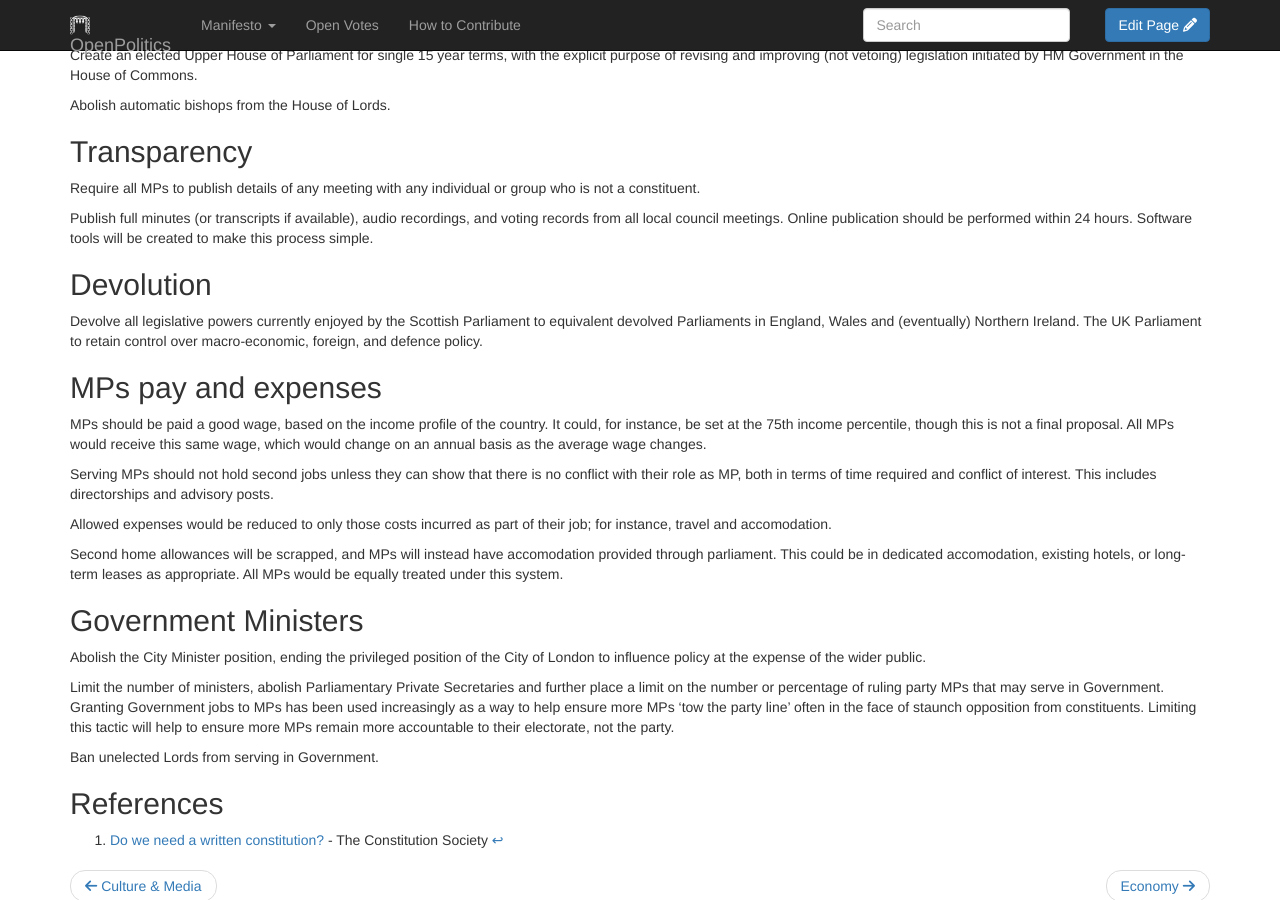
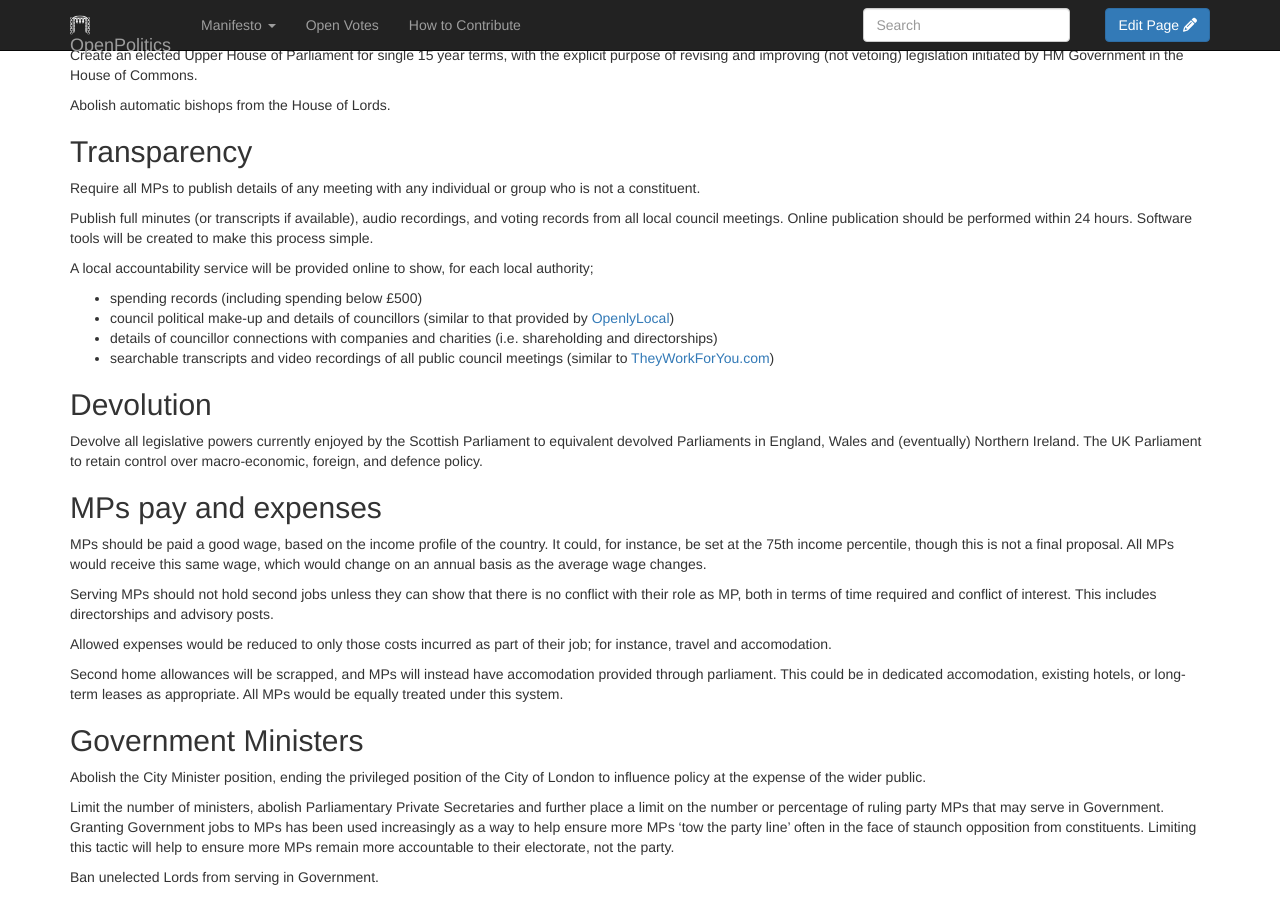
Before and after one commit to openpolitics/manifesto, a Jekyll site: the page built from manifesto/democracy.md, in a window 1280 px wide and 900 px high, scrolled down 1340 px. Built offline with Jekyll 4.4.1, drawn with Linux system fonts in a browser that asks for light colours; nearby versions of some CDN libraries; library files that are not in the unit come from our copies.

Commit message:
Local accountability service

```diff
--- a/manifesto/democracy.md
+++ b/manifesto/democracy.md
@@ -65,6 +65,13 @@ Require all MPs to publish details of any meeting with any individual or group w
 
 Publish full minutes (or transcripts if available), audio recordings, and voting records from all local council meetings. Online publication should be performed within 24 hours. Software tools will be created to make this process simple.
 
+A local accountability service will be provided online to show, for each local authority;
+
+* spending records (including spending below £500)
+* council political make-up and details of councillors (similar to that provided by [OpenlyLocal](http://openlylocal.com))
+* details of councillor connections with companies and charities (i.e. shareholding and directorships)
+* searchable transcripts and video recordings of all public council meetings (similar to [TheyWorkForYou.com](http://theyworkforyou.com))
+
 ## Devolution
 
 Devolve all legislative powers currently enjoyed by the Scottish Parliament to equivalent devolved Parliaments in England, Wales and (eventually) Northern Ireland. The UK Parliament to retain control over macro-economic, foreign, and defence policy.
```
